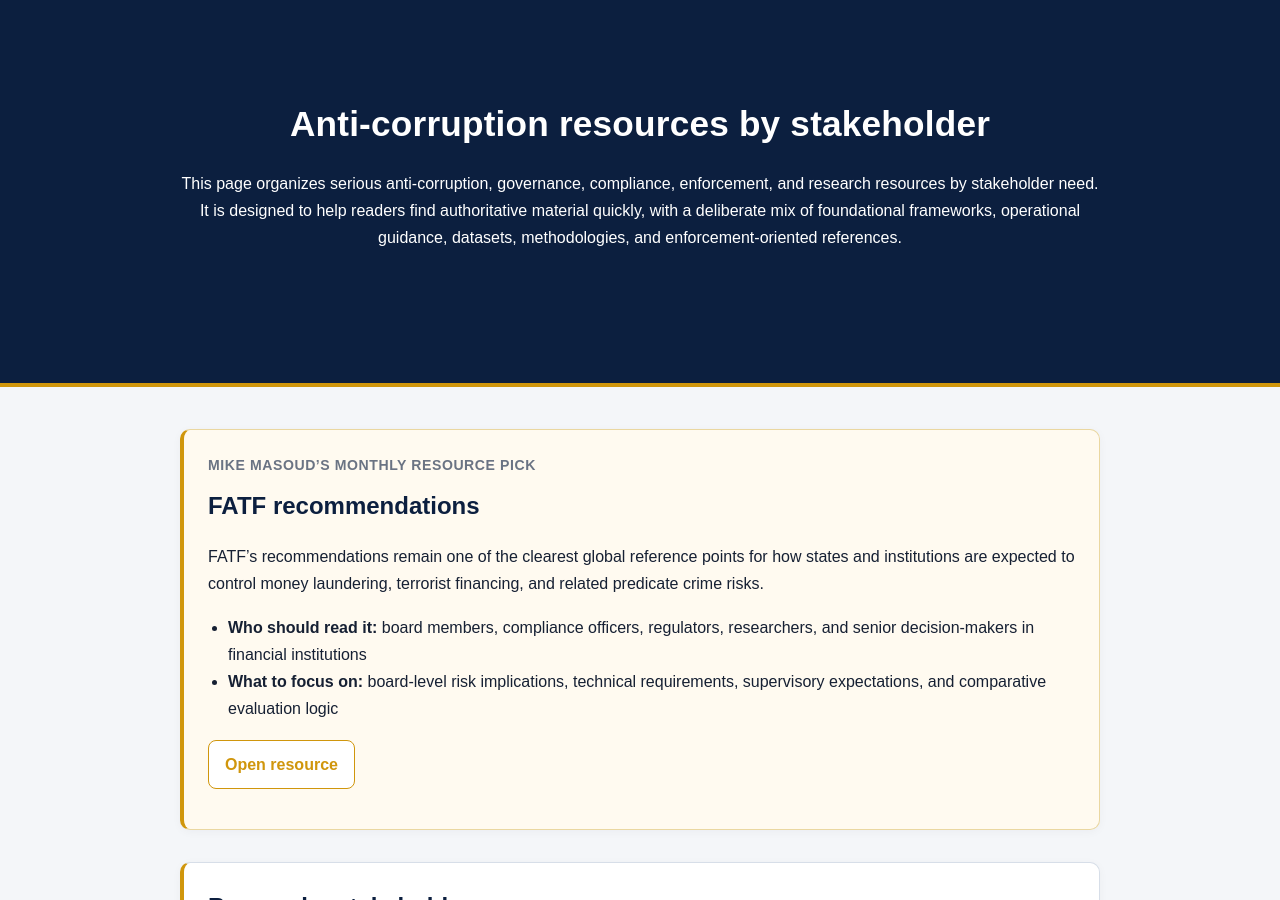
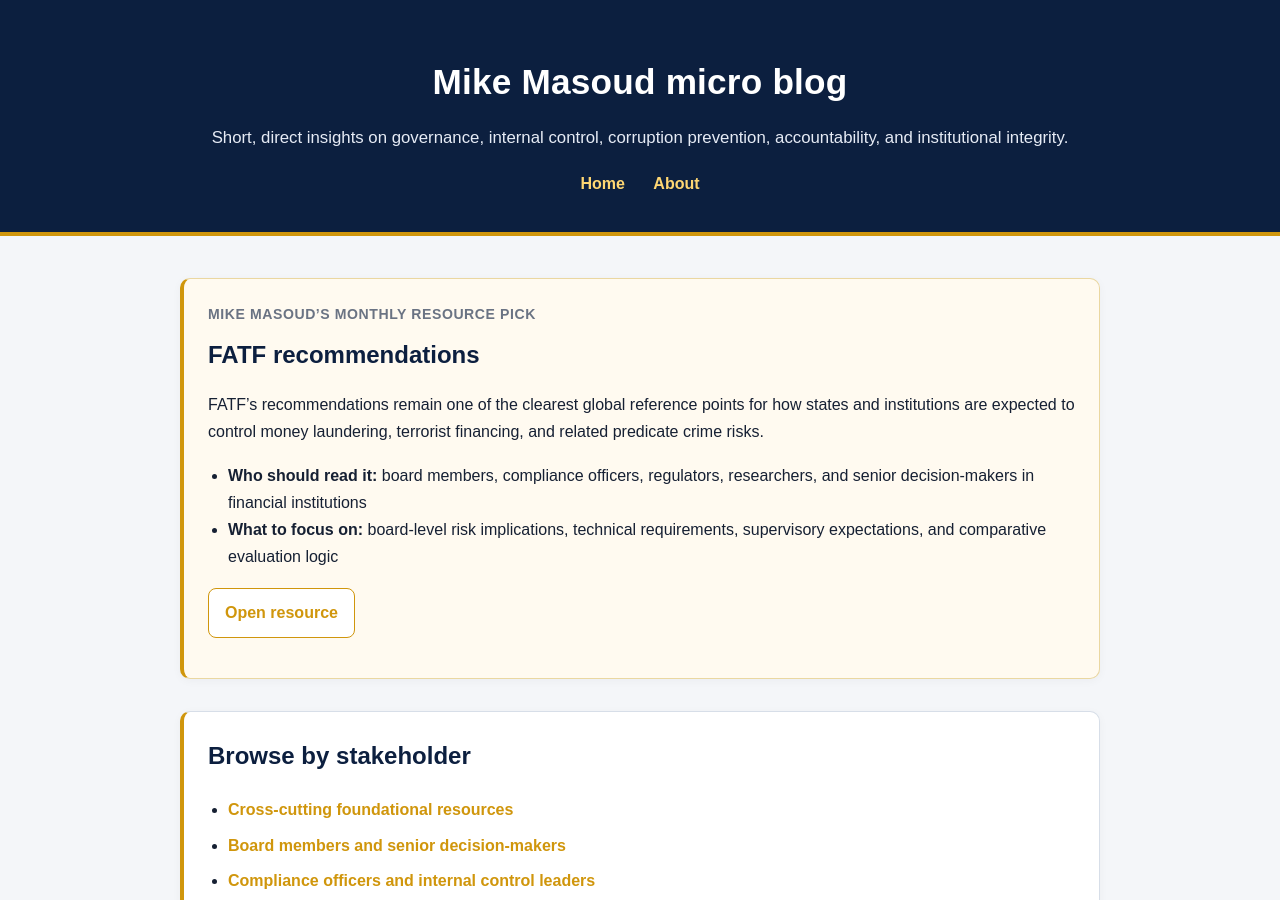
Before and after one commit to mikemasoud/microblog, a Jekyll site: the page built from resources.html, in a window 1280 px wide and 900 px high. Built offline with Jekyll 4.4.1, drawn with Linux system fonts in a browser that asks for light colours; some of the changed text lies outside the part shown.

Commit message:
Update resources.html

```diff
--- a/resources.html
+++ b/resources.html
@@ -1,22 +1,9 @@
-<!DOCTYPE html>
-<html lang="en">
-<head>
-  <meta charset="UTF-8" />
-  <meta name="viewport" content="width=device-width, initial-scale=1.0" />
-  <title>Anti-corruption resources by stakeholder</title>
-  <link rel="stylesheet" href="assets/style.css" />
-</head>
-<body>
-  <header class="site-header">
-    <div class="container">
-      <h1>Anti-corruption resources by stakeholder</h1>
-      <p class="page-intro">
-        This page organizes serious anti-corruption, governance, compliance, enforcement, and research resources by stakeholder need. It is designed to help readers find authoritative material quickly, with a deliberate mix of foundational frameworks, operational guidance, datasets, methodologies, and enforcement-oriented references.
-      </p>
-    </div>
-  </header>
+---
+layout: default
+title: Anti-corruption resources by stakeholder
+---
 
-  <main class="container resources-page">
+<div class="resources-page">
 
   <section class="featured-pick">
     <div class="featured-label">Mike Masoud’s monthly resource pick</div>
@@ -373,6 +360,4 @@
     </p>
   </section>
 
-  </main>
-</body>
-</html>
+</div>
```
Lines whose indentation alone changed are shown as unchanged.
